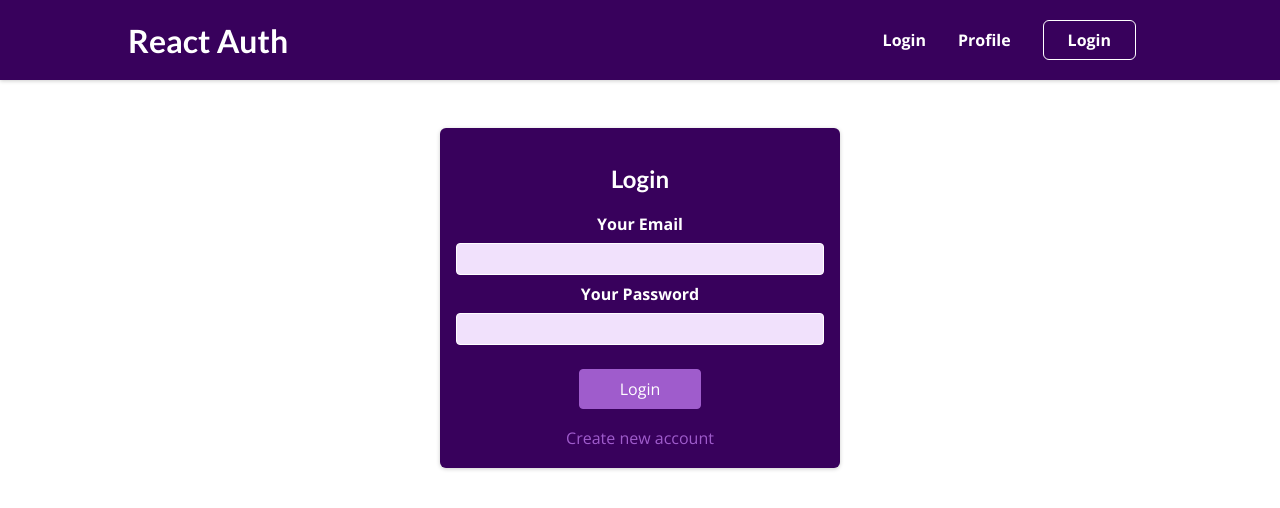
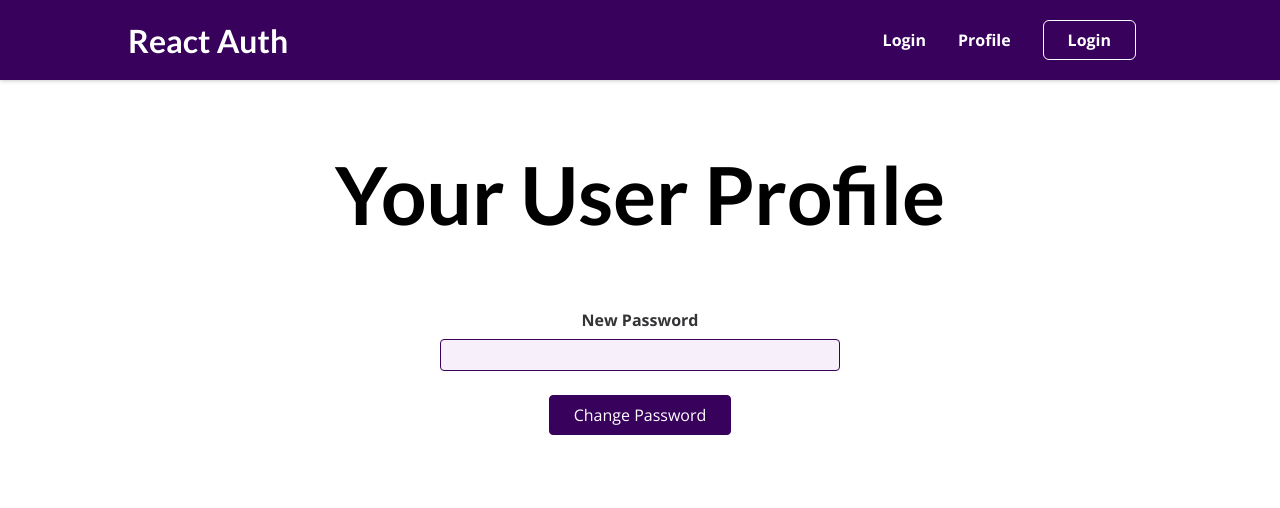
Before and after one commit to JaiminSheladiya/sharpener-practice, a React (Create React App) app in the folder authentication/: page /profile in a window 1280 px wide. Before the commit this address led to /auth. Shown: the top 508 px of the page. Built offline with nearby package versions, Linux system fonts and the light colour scheme.

Commit message:
Implementing Logout functionality done

```diff
--- a/authentication/src/components/Layout/MainNavigation.js
+++ b/authentication/src/components/Layout/MainNavigation.js
@@ -5,7 +5,7 @@ import { AuthContext } from '../store/AuthContext';
 import classes from './MainNavigation.module.css';
 
 const MainNavigation = () => {
-  const { token } = useContext(AuthContext)
+  const { token , setToken } = useContext(AuthContext)
    const navigate = useNavigate()
   return (
     <header className={classes.header}>
@@ -21,7 +21,11 @@ const MainNavigation = () => {
             <Link to='/profile'>Profile</Link>
           </li>
           <li>
-            <button>{token? 'Logout' : 'Login'}</button>
+            {token ? <button onClick={() => {
+              setToken(null)
+              navigate('/auth')
+            }
+            }>Logout</button> : <button onClick={() => navigate('/auth')}>Login</button>}
           </li>
         </ul>
       </nav>
--- a/authentication/src/components/Profile/ProfileForm.js
+++ b/authentication/src/components/Profile/ProfileForm.js
@@ -6,11 +6,8 @@ import classes from './ProfileForm.module.css';
 const ProfileForm = () => {
   const { token, setToken } = useContext(AuthContext)
   console.log(token)
-  const navigate = useNavigate()
 const InputRef = useRef()
-  useEffect(() => {
-    if(!token) navigate('/auth')
-  }, [])
+
 
   function handleSubmit(e) {
     e.preventDefault()
```
